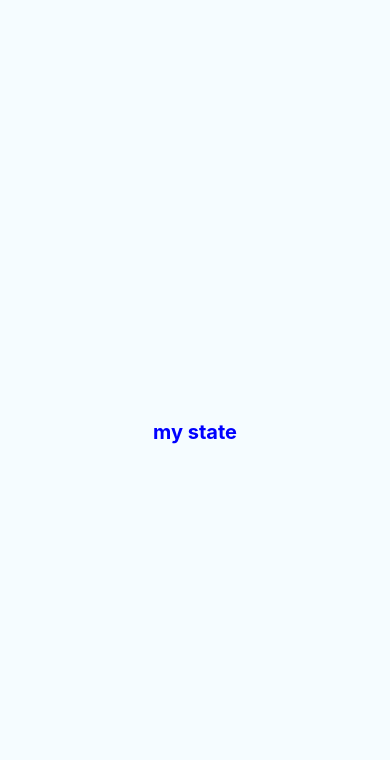
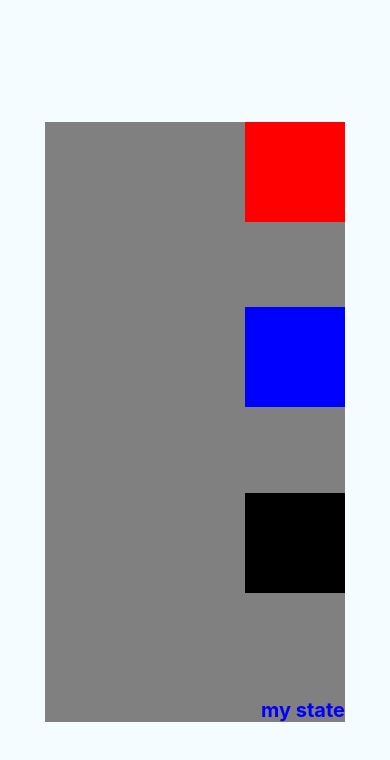
Before and after one commit to xiaotaozi1127/RNPractice, a React Native app: screen / in a window 390 px wide. Shown: the top 760 px of the page. Built offline with nearby package versions, Linux system fonts and the light colour scheme.

Commit message:
[taohui] use flex box to style

```diff
--- a/src/components/home/Home.js
+++ b/src/components/home/Home.js
@@ -1,5 +1,5 @@
 import React, {Component} from 'react';
-import {Text, View} from 'react-native';
+import {Text, View, StyleSheet} from 'react-native';
 import PresentationalComponent from './PresentationalComponent.js';
 
 class Home extends Component {
@@ -9,7 +9,10 @@
 	updateState = () => {this.setState({myState: 'updated state'})}
 	render() {
 		return (
-			<View>
+			<View style= {styles.container}>
+				<View style = {styles.redbox}/>
+				<View style = {styles.bluebox}/>
+				<View style = {styles.blackbox}/>
 				<PresentationalComponent myState = {this.state.myState} updateState =
                {this.updateState}/>
 			</View>
@@ -17,4 +20,31 @@
 	}
 }
 
+const styles = StyleSheet.create({
+	container: {
+		flexDirection: 'column',
+		justifyContent: 'space-between',
+		alignItems: 'flex-end',
+		backgroundColor: 'grey',
+		height: 600,
+		width: 300
+	},
+	redbox: {
+		backgroundColor: 'red',
+		width: 100,
+		height: 100
+	},
+	bluebox: {
+		backgroundColor: 'blue',
+		width: 100,
+		height: 100
+	},
+	blackbox: {
+		backgroundColor: 'black',
+		width: 100,
+		height: 100
+	}
+
+})
+
 export default Home;
```
